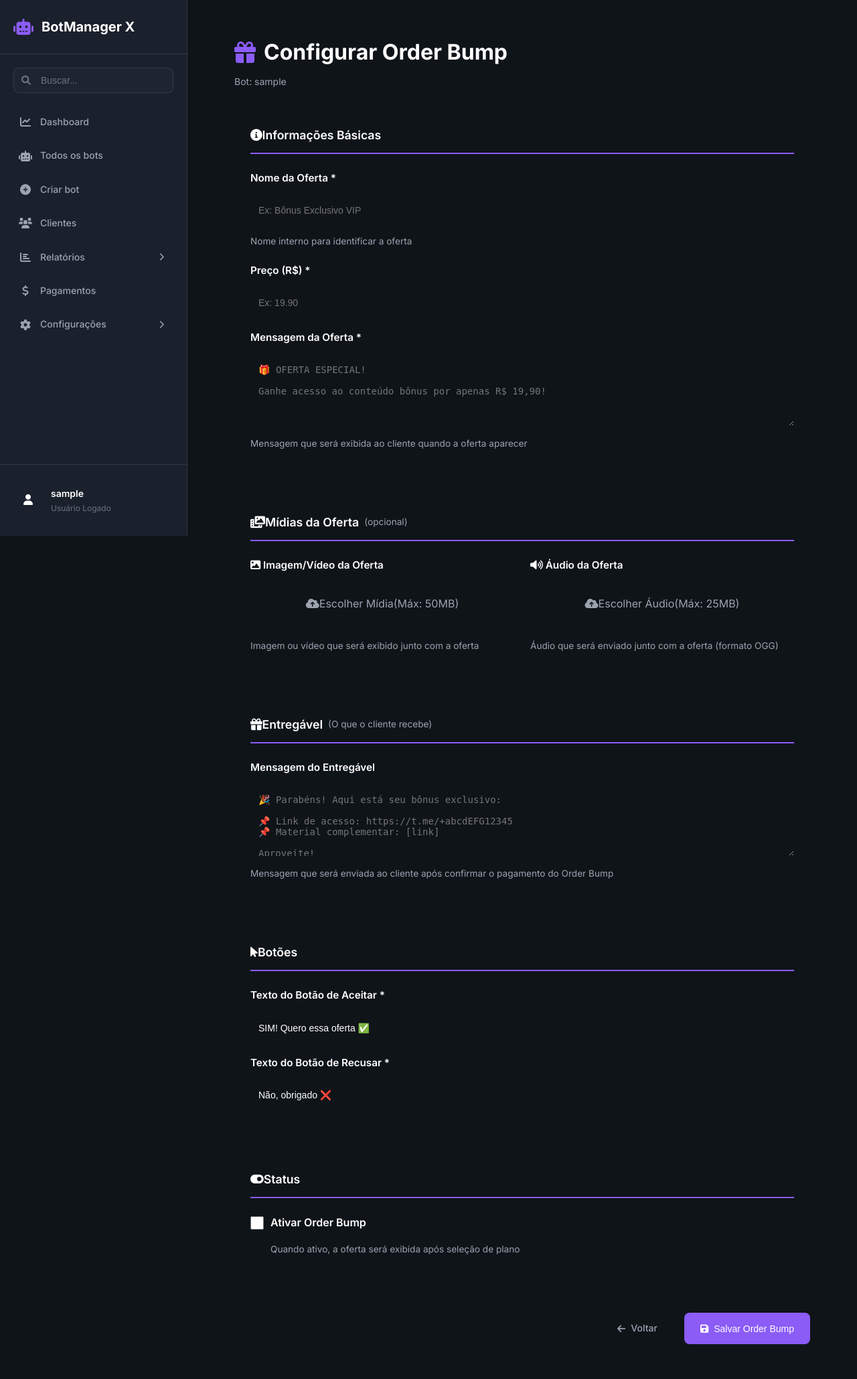
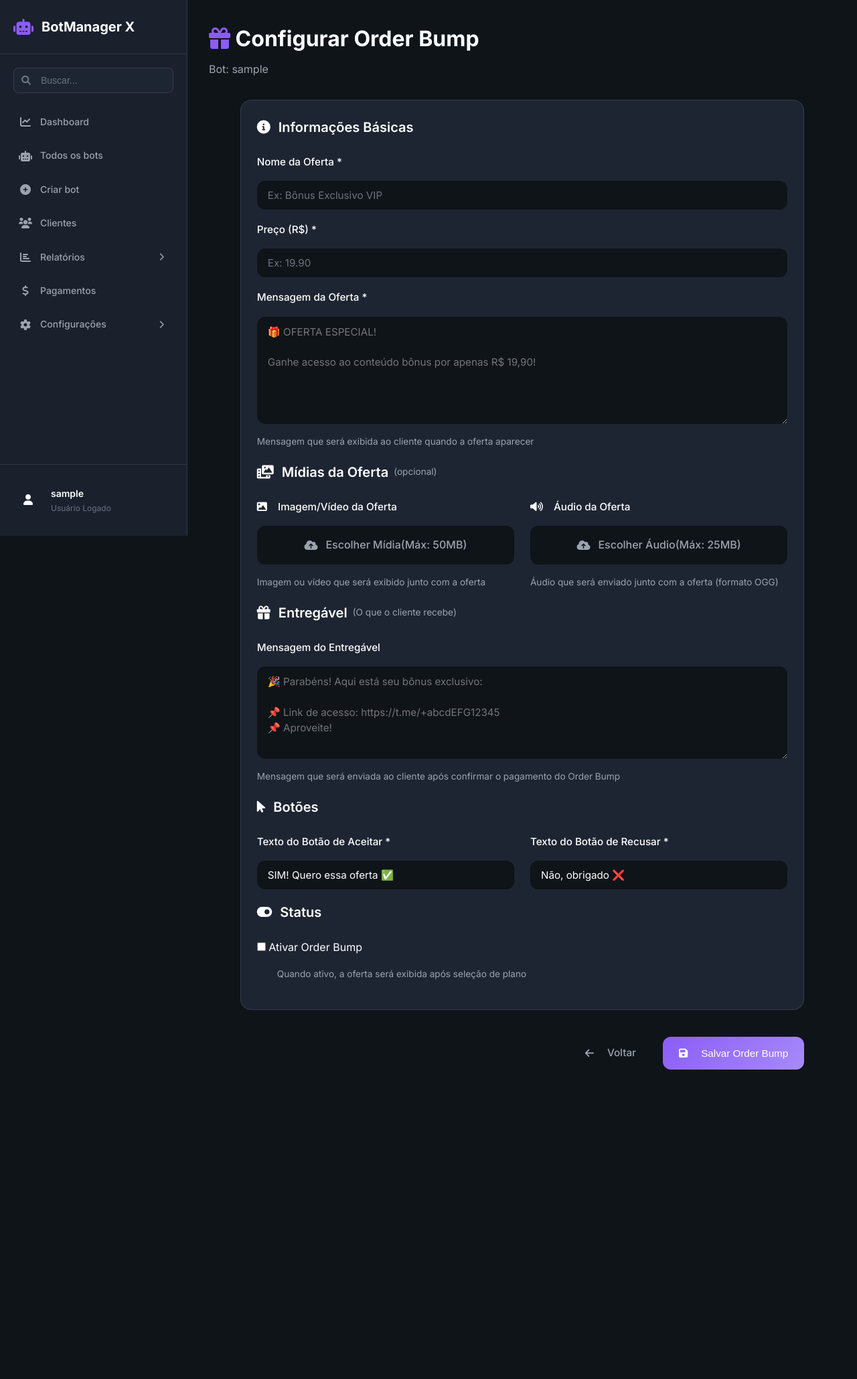
Before and after one commit to FernandoJMartins/BotManager, a Flask app: page /bots/1/order-bump in a window 1280 px wide. Shown: the whole page at 67% size. After the commit the page ends 1597 px from the top, so only its background shows below. Run offline with Flask 3, Linux system fonts and the light colour scheme; a user stored in the database is signed in; tables that the repository leaves empty hold one stand-in row (values such as "Sample post").

Commit message:
order bump frontend OK

```diff
--- a/src/templates/bots/create.html
+++ b/src/templates/bots/create.html
@@ -1704,6 +1704,9 @@
   }
   }
 
+  form i {
+    margin-right: 12px;
+  }
 
 
 </style>
--- a/src/templates/bots/order_bump_form.html
+++ b/src/templates/bots/order_bump_form.html
@@ -1,18 +1,20 @@
 {% extends "base_dark.html" %} {% block title %}Order Bump - {{ bot.bot_username
 }}{% endblock %} {% block content %}
-<div class="container" style="max-width: 900px; margin: 0 auto; padding: 20px">
-  <div class="page-header" style="margin-bottom: 30px">
-    <h1
-      style="display: flex; align-items: center; gap: 12px; margin-bottom: 8px"
+<header
+  class="dashboard-header"
 >
+  <div class="header-left" >
+    <h1>
       <i class="fas fa-gift" style="color: var(--purple)"></i>
       Configurar Order Bump
     </h1>
-    <p style="color: var(--text-secondary); font-size: 14px">
+    <p style="color: var(--text-secondary)">
       Bot: {{ bot.bot_username }}
     </p>
   </div>
+</header>
 
+  <div class="form-container">
     <form method="POST" enctype="multipart/form-data">
       <!-- Informações Básicas -->
       <div class="chart-card" style="margin-bottom: 24px">
@@ -26,12 +28,11 @@
           <input
             type="text"
             name="name"
-          class="form-control"
+            class="form-control form-input"
             value="{{ order_bump.name if order_bump else '' }}"
             required
             placeholder="Ex: Bônus Exclusivo VIP"
           />
-        <small class="form-hint">Nome interno para identificar a oferta</small>
         </div>
 
         <div class="form-group">
@@ -39,7 +40,7 @@
           <input
             type="number"
             name="price"
-          class="form-control"
+            class="form-control form-input"
             step="0.01"
             min="0"
             value="{{ order_bump.order_bump_config.price if order_bump and order_bump.order_bump_config else '' }}"
@@ -52,21 +53,19 @@
           <label class="form-label">Mensagem da Oferta *</label>
           <textarea
             name="message"
-          class="form-control"
-          rows="5"
+            class="form-control form-textarea"
+            rows="6"
             required
             placeholder="🎁 OFERTA ESPECIAL!&#10;&#10;Ganhe acesso ao conteúdo bônus por apenas R$ 19,90!"
           >
 {{ order_bump.message if order_bump else '' }}</textarea
           >
           <small class="form-hint"
-          >Mensagem que será exibida ao cliente quando a oferta aparecer</small
+            >Mensagem que será exibida ao cliente quando a oferta
+            aparecer</small
           >
         </div>
-    </div>
 
-    <!-- Mídias da Oferta -->
-    <div class="chart-card" style="margin-bottom: 24px">
         <h3 class="section-title">
           <i class="fas fa-photo-video me-2"></i>
           Mídias da Oferta
@@ -150,10 +149,7 @@
             >
           </div>
         </div>
-    </div>
 
-    <!-- Entregável (O que o cliente recebe após pagar) -->
-    <div class="chart-card" style="margin-bottom: 24px">
         <h3 class="section-title">
           <i class="fas fa-gift me-2"></i>
           Entregável
@@ -172,9 +168,9 @@
           <label class="form-label">Mensagem do Entregável</label>
           <textarea
             name="deliverable_message"
-          class="form-control"
+            class="form-control form-textarea"
             rows="5"
-          placeholder="🎉 Parabéns! Aqui está seu bônus exclusivo:&#10;&#10;📌 Link de acesso: https://t.me/+abcdEFG12345&#10;📌 Material complementar: [link]&#10;&#10;Aproveite!"
+            placeholder="🎉 Parabéns! Aqui está seu bônus exclusivo:&#10;&#10;📌 Link de acesso: https://t.me/+abcdEFG12345&#10;📌 Aproveite!"
           >
 {{ order_bump.deliverable_message if order_bump else '' }}</textarea
           >
@@ -183,21 +179,18 @@
             Order Bump
           </small>
         </div>
-    </div>
 
-    <!-- Botões -->
-    <div class="chart-card" style="margin-bottom: 24px">
         <h3 class="section-title">
           <i class="fas fa-mouse-pointer me-2"></i>
           Botões
         </h3>
-
+        <div class="media-grid">
           <div class="form-group">
             <label class="form-label">Texto do Botão de Aceitar *</label>
             <input
               type="text"
               name="accept_button_text"
-          class="form-control"
+              class="form-control form-input"
               value="{{ order_bump.accept_button_text if order_bump else 'SIM! Quero essa oferta ✅' }}"
               required
               placeholder="SIM! Quero essa oferta ✅"
@@ -209,7 +202,7 @@
             <input
               type="text"
               name="decline_button_text"
-          class="form-control"
+              class="form-control form-input"
               value="{{ order_bump.decline_button_text if order_bump else 'Não, obrigado ❌' }}"
               required
               placeholder="Não, obrigado ❌"
@@ -217,8 +210,6 @@
           </div>
         </div>
 
-    <!-- Status -->
-    <div class="chart-card" style="margin-bottom: 24px">
         <h3 class="section-title">
           <i class="fas fa-toggle-on me-2"></i>
           Status
@@ -226,8 +217,8 @@
 
         <div class="form-group">
           <label class="checkbox-label">
-          <input type="checkbox" name="is_active" {{ 'checked' if order_bump and
-          order_bump.is_active else '' }} />
+            <input type="checkbox" name="is_active" {{ 'checked' if order_bump
+            and order_bump.is_active else '' }} />
             <span>Ativar Order Bump</span>
           </label>
           <small class="form-hint" style="margin-left: 30px">
@@ -246,6 +237,7 @@
         </button>
       </div>
     </form>
+  </div>
 </div>
 
 <script>
@@ -427,61 +419,102 @@
   }
 </script>
 
+{% endblock %} {% block scripts %}
 <style>
-  .chart-card {
+  /* Create Bot Form Styles */
+  .form-container {
+    max-width: 90%;
+    margin: 0 auto;
+  }
+
+  .form-card {
     background: var(--card-bg);
+    border-radius: 20px;
+    padding: 2rem;
+    box-shadow: 0 8px 32px rgba(0, 0, 0, 0.1);
+    border: 1px solid var(--border-color);
+  }
+
+  .bot-form {
+    display: flex;
+    flex-direction: column;
+    gap: 2rem;
+  }
+
+  .form-section {
+    background: var(--section-bg);
     border-radius: 16px;
-    padding: 1.5rem;
-    border: 1px solid var(--border);
+    padding: 1rem;
+    border: 1px solid var(--border-color);
   }
 
   .section-title {
     color: var(--text-primary);
-    font-size: 1.1rem;
+    font-size: 1.25rem;
     font-weight: 600;
     margin-bottom: 1.5rem;
-    padding-bottom: 0.75rem;
-    border-bottom: 2px solid var(--purple);
     display: flex;
     align-items: center;
   }
 
-  .form-group {
-    margin-bottom: 1.25rem;
+  .section-title i {
+    color: var(--primary-color);
+  }
+
+  .required {
+    color: #ef4444;
+    font-weight: 700;
   }
 
   .form-label {
     display: block;
+    color: var(--text-primary);
+    font-weight: 500;
     margin-bottom: 0.5rem;
-    font-weight: 600;
-    color: var(--text-primary);
     font-size: 0.95rem;
   }
 
-  .form-control {
+  .form-input,
+  .form-textarea,
+  .form-select {
     width: 100%;
-    padding: 0.75rem;
+    padding: 0.75rem 1rem;
     background: var(--bg-primary);
-    border: 1px solid var(--border);
-    border-radius: 8px;
+    border: 1px solid var(--border-color);
+    border-radius: 12px;
     color: var(--text-primary);
-    font-size: 14px;
+    font-size: 0.95rem;
     transition: all 0.3s ease;
+    font-family: inherit;
   }
 
-  .form-control:focus {
-    outline: none;
-    border-color: var(--purple);
+  .form-input:focus,
+  .form-textarea:focus,
+  .form-select:focus {
+    outline: 1px solid white;
+    border-color: var(--secondary-color);
     box-shadow: 0 0 0 3px rgba(139, 92, 246, 0.1);
+  }
+
+  .form-textarea {
+    resize: vertical;
+    min-height: 120px;
+    line-height: 1.5;
   }
 
   .form-hint {
     display: block;
+    color: var(--text-secondary);
+    font-size: 0.85rem;
     margin-top: 0.5rem;
-    font-size: 0.85rem;
-    color: var(--text-secondary);
   }
 
+  .group-id-input {
+    font-family: "Monaco", "Menlo", "Ubuntu Mono", monospace;
+    font-size: 0.9rem;
+  }
+
+  /* Media Upload Styles */
   .media-grid {
     display: grid;
     grid-template-columns: 1fr 1fr;
@@ -490,7 +523,6 @@
 
   .file-input-wrapper {
     position: relative;
-    margin-bottom: 0.5rem;
   }
 
   .form-file {
@@ -507,30 +539,314 @@
     justify-content: center;
     padding: 1rem;
     background: var(--bg-primary);
-    border: 2px dashed var(--border);
-    border-radius: 8px;
+    border: 2px dashed var(--border-color);
+    border-radius: 12px;
     color: var(--text-secondary);
     cursor: pointer;
     transition: all 0.3s ease;
+    font-weight: 500;
   }
 
   .file-label:hover {
-    border-color: var(--purple);
-    color: var(--purple);
+    border-color: var(--primary-color);
+    color: var(--primary-color);
     background: rgba(139, 92, 246, 0.05);
   }
 
+  /* Plans Styles */
+  .plans-container {
+    background: var(--bg-secondary);
+    border-radius: 12px;
+    padding: 1rem;
+    border: 1px solid var(--border-color);
+  }
+
+  .plans-header {
+    display: grid;
+    grid-template-columns: 2fr 1fr 1fr 80px;
+    gap: 1rem;
+    padding: 0.75rem 1rem;
+    background: var(--section-bg);
+    border-radius: 8px;
+    margin-bottom: 1rem;
+    font-weight: 600;
+    color: var(--text-primary);
+    font-size: 0.9rem;
+  }
+
+  .plan-item {
+    display: grid;
+    grid-template-columns: 2fr 1fr 1fr 80px;
+    gap: 1rem;
+    align-items: center;
+    padding: 0.75rem 1rem;
+    background: var(--card-bg);
+    border-radius: 8px;
+    margin-bottom: 0.75rem;
+    border: 1px solid var(--border-color);
+  }
+
+  .plan-item:last-child {
+    margin-bottom: 0;
+  }
+
+  .btn-remove {
+    display: inline-flex;
+    align-items: center;
+    justify-content: center;
+    width: 36px;
+    height: 36px;
+    background: transparent;
+    border: 1px solid #ef4444;
+    border-radius: 8px;
+    color: #ef4444;
+    cursor: pointer;
+    transition: all 0.3s ease;
+    font-size: 0.875rem;
+  }
+
+  .btn-remove:hover {
+    background: #ef4444;
+    color: white;
+  }
+
+  .add-plan-btn {
+    margin-top: 1rem;
+    text-align: center;
+  }
+
+  /* Groups Grid */
+  .groups-grid {
+    display: grid;
+    grid-template-columns: 1fr 1fr;
+    gap: 1.5rem;
+  }
+
+  /* Info Cards */
+  .info-cards {
+    display: grid;
+    grid-template-columns: 1fr 1fr;
+    gap: 1rem;
+    margin-top: 1rem;
+  }
+
+  .info-card {
+    padding: 1rem;
+    border-radius: 12px;
+    border: 1px solid var(--border-color);
+  }
+
+  .info-card.warning {
+    background: rgba(245, 158, 11, 0.1);
+    border-color: rgba(245, 158, 11, 0.3);
+  }
+
+  .info-card.info {
+    background: rgba(59, 130, 246, 0.1);
+    border-color: rgba(59, 130, 246, 0.3);
+  }
+
+  .info-card.success {
+    background: rgba(34, 197, 94, 0.1);
+    border-color: rgba(34, 197, 94, 0.3);
+  }
+
+  .info-header {
+    font-weight: 600;
+    color: var(--text-primary);
+    margin-bottom: 0.75rem;
+    display: flex;
+    align-items: center;
+  }
+
+  .info-list {
+    margin: 0;
+    padding-left: 1.25rem;
+    color: var(--text-secondary);
+    font-size: 0.9rem;
+    line-height: 1.5;
+  }
+
+  .info-list li {
+    margin-bottom: 0.5rem;
+  }
+
+  .info-card p {
+    margin: 0;
+    color: var(--text-secondary);
+    font-size: 0.9rem;
+    line-height: 1.5;
+  }
+
+  /* Form Actions */
+  .form-actions {
+    display: flex;
+    gap: 1rem;
+    justify-content: flex-end;
+    padding-top: 1rem;
+    border-top: 1px solid var(--border-color);
+  }
+
+  .btn-primary,
+  .btn-secondary {
+    padding: 0.75rem 1.5rem;
+    border-radius: 12px;
+    font-weight: 500;
+    display: inline-flex;
+    align-items: center;
+    text-decoration: none;
+    cursor: pointer;
+    border: none;
+    transition: all 0.3s ease;
+    font-size: 0.95rem;
+  }
+
+  .btn-secondary {
+    background: var(--secondary-bg);
+    color: var(--text-secondary);
+    border: 1px solid var(--border-color);
+  }
+
+  .btn-secondary:hover {
+    background: var(--hover-bg);
+    color: var(--text-primary);
+  }
+
+  /* Error Display */
+  .error-display {
+    position: fixed;
+    top: 20px;
+    right: 20px;
+    max-width: 400px;
+    background: rgba(239, 68, 68, 0.95);
+    color: white;
+    padding: 1rem;
+    z-index: 1000;
+    box-shadow: 0 8px 32px rgba(0, 0, 0, 0.2);
+    border-radius: 12px;
+    backdrop-filter: blur(10px);
+    border: 1px solid rgba(239, 68, 68, 0.3);
+  }
+
+  .error-content {
+    display: flex;
+    align-items: flex-start;
+    gap: 1rem;
+  }
+
+  .error-text {
+    flex: 1;
+    display: flex;
+    flex-direction: column;
+  }
+
+  .error-content button {
+    background: rgba(255, 255, 255, 0.2);
+    border: none;
+    color: white;
+    padding: 0.5rem;
+    border-radius: 6px;
+    cursor: pointer;
+    transition: background 0.2s;
+    flex-shrink: 0;
+  }
+
+  .error-content button:hover {
+    background: rgba(255, 255, 255, 0.3);
+  }
+
+  /* Success Display */
+  .success-display {
+    position: fixed;
+    top: 20px;
+    right: 20px;
+    max-width: 400px;
+    background: rgba(34, 197, 94, 0.95);
+    color: white;
+    padding: 1rem;
+    z-index: 1000;
+    box-shadow: 0 8px 32px rgba(0, 0, 0, 0.2);
+    border-radius: 12px;
+    backdrop-filter: blur(10px);
+    border: 1px solid rgba(34, 197, 94, 0.3);
+    animation: slideInRight 0.4s ease-out;
+  }
+
+  .success-content {
+    display: flex;
+    align-items: flex-start;
+    gap: 1rem;
+  }
+
+  .success-text {
+    flex: 1;
+    display: flex;
+    flex-direction: column;
+  }
+
+  .success-content button {
+    background: rgba(255, 255, 255, 0.2);
+    border: none;
+    color: white;
+    padding: 0.5rem;
+    border-radius: 6px;
+    cursor: pointer;
+    transition: background 0.2s;
+    flex-shrink: 0;
+  }
+
+  .success-content button:hover {
+    background: rgba(255, 255, 255, 0.3);
+  }
+
+  @keyframes slideInRight {
+    from {
+      transform: translateX(100%);
+      opacity: 0;
+    }
+    to {
+      transform: translateX(0);
+      opacity: 1;
+    }
+  }
+
+  @keyframes spin {
+    0% {
+      transform: rotate(0deg);
+    }
+    100% {
+      transform: rotate(360deg);
+    }
+  }
+
+  /* Button Loading State */
+  .btn-spinner {
+    width: 16px;
+    height: 16px;
+    border: 2px solid transparent;
+    border-top: 2px solid currentColor;
+    border-radius: 50%;
+    animation: spin 1s linear infinite;
+    margin-left: 0.5rem;
+  }
+
+  /* File Selection Feedback Styles */
   .file-label.file-selected {
     background: rgba(139, 92, 246, 0.1);
-    border-color: var(--purple);
-    color: var(--purple);
+    border-color: var(--primary-color);
+    color: var(--primary-color);
+  }
+
+  .file-label.file-selected:hover {
+    background: rgba(139, 92, 246, 0.15);
   }
 
   .media-preview {
+    margin-top: 1rem;
     padding: 1rem;
     background: var(--bg-secondary);
-    border-radius: 8px;
-    border: 1px solid var(--border);
+    border-radius: 12px;
+    border: 1px solid var(--border-color);
   }
 
   .file-info {
@@ -543,20 +859,22 @@
   .file-icon {
     width: 40px;
     height: 40px;
-    background: var(--purple);
+    background: var(--primary-color);
     border-radius: 8px;
     display: flex;
     align-items: center;
     justify-content: center;
     color: white;
+    font-size: 1.2rem;
   }
 
   .file-details {
     flex: 1;
+    display: flex;
+    flex-direction: column;
   }
 
   .file-name {
-    display: block;
     color: var(--text-primary);
     font-weight: 500;
     font-size: 0.9rem;
@@ -564,7 +882,6 @@
   }
 
   .file-size {
-    display: block;
     color: var(--text-secondary);
     font-size: 0.8rem;
   }
@@ -580,22 +897,33 @@
     display: flex;
     align-items: center;
     justify-content: center;
+    transition: all 0.3s ease;
   }
 
   .remove-file-btn:hover {
     background: #dc2626;
+    transform: scale(1.05);
   }
 
   .media-preview-img {
     max-width: 100%;
     max-height: 200px;
     border-radius: 8px;
+    object-fit: cover;
   }
 
   .media-preview-video {
     max-width: 100%;
     max-height: 200px;
     border-radius: 8px;
+    background: #000;
+  }
+
+  .file-type {
+    color: var(--primary-color);
+    font-size: 0.75rem;
+    font-weight: 500;
+    text-transform: uppercase;
   }
 
   .audio-preview {
@@ -603,76 +931,55 @@
     height: 40px;
   }
 
-  .checkbox-label {
-    display: flex;
-    align-items: center;
-    cursor: pointer;
+  /* Responsive */
+  @media (max-width: 768px) {
+    .form-container {
+      padding: 1rem;
     }
 
-  .checkbox-label input[type="checkbox"] {
-    width: 20px;
-    height: 20px;
-    margin-right: 10px;
-    cursor: pointer;
+    .form-card {
+      padding: 1.5rem;
     }
 
-  .checkbox-label span {
-    font-weight: 600;
-    color: var(--text-primary);
+    .media-grid,
+    .groups-grid,
+    .info-cards {
+      grid-template-columns: 1fr;
     }
 
-  .form-actions {
-    display: flex;
-    gap: 1rem;
-    justify-content: flex-end;
-    padding-top: 1rem;
-    border-top: 1px solid var(--border);
+    .plans-header,
+    .plan-item {
+      grid-template-columns: 1fr;
+      gap: 0.5rem;
     }
 
-  .btn-primary,
-  .btn-secondary {
-    padding: 0.75rem 1.5rem;
-    border-radius: 8px;
-    font-weight: 500;
-    display: inline-flex;
-    align-items: center;
-    gap: 0.5rem;
-    text-decoration: none;
-    cursor: pointer;
-    border: none;
-    transition: all 0.3s ease;
-  }
-
-  .btn-primary {
-    background: var(--purple);
-    color: white;
-  }
-
-  .btn-primary:hover {
-    background: var(--purple-dark);
-    transform: translateY(-2px);
-  }
-
-  .btn-secondary {
-    background: var(--secondary-bg);
-    color: var(--text-secondary);
-    border: 1px solid var(--border);
-  }
-
-  .btn-secondary:hover {
-    background: var(--hover-bg);
-    color: var(--text-primary);
-  }
-
-  @media (max-width: 768px) {
-    .media-grid {
-      grid-template-columns: 1fr;
+    .plan-col-actions {
+      justify-self: end;
     }
 
     .form-actions {
       flex-direction: column-reverse;
     }
+
+    .error-display,
+    .success-display {
+      top: 10px;
+      right: 10px;
+      left: 10px;
+      max-width: none;
+    }
+
+    #mb {
+      margin-bottom: 5px;
+    }
+  }
+
+  form i {
+    margin-right: 12px;
+  }
+
+  .form-group {
+    margin-bottom: 18px;
   }
 </style>
-
 {% endblock %}
```
Lines whose indentation alone changed are shown as unchanged.
